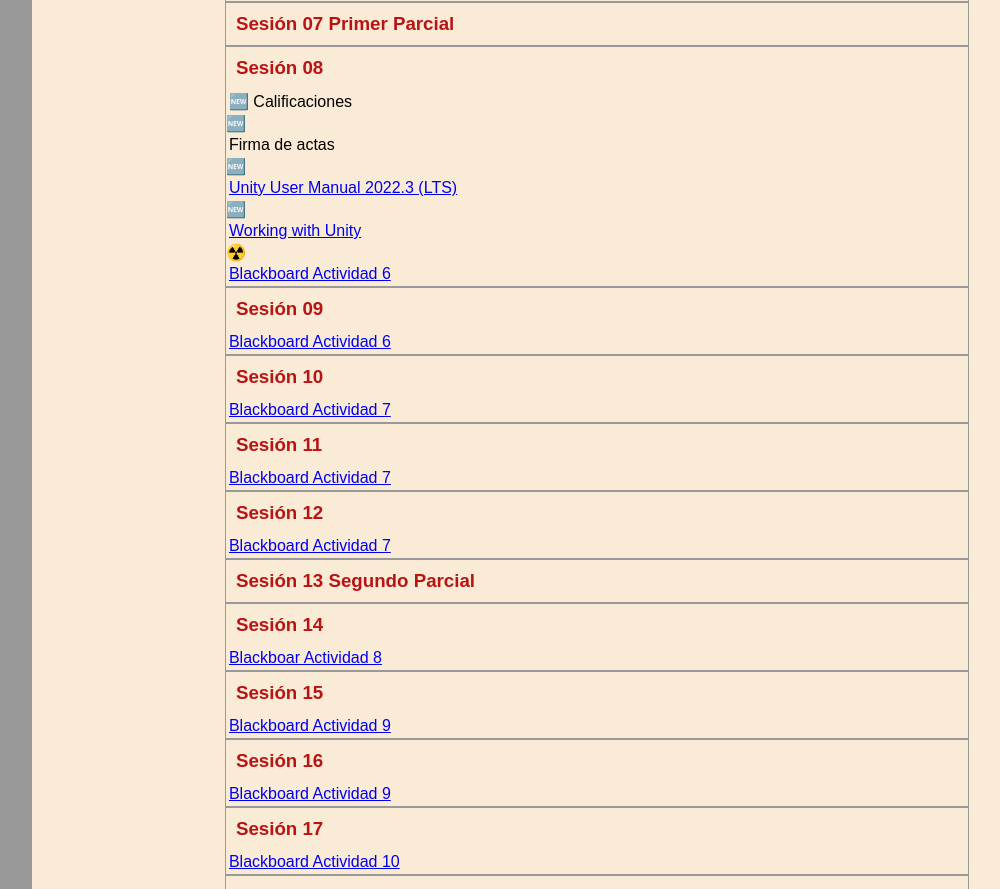
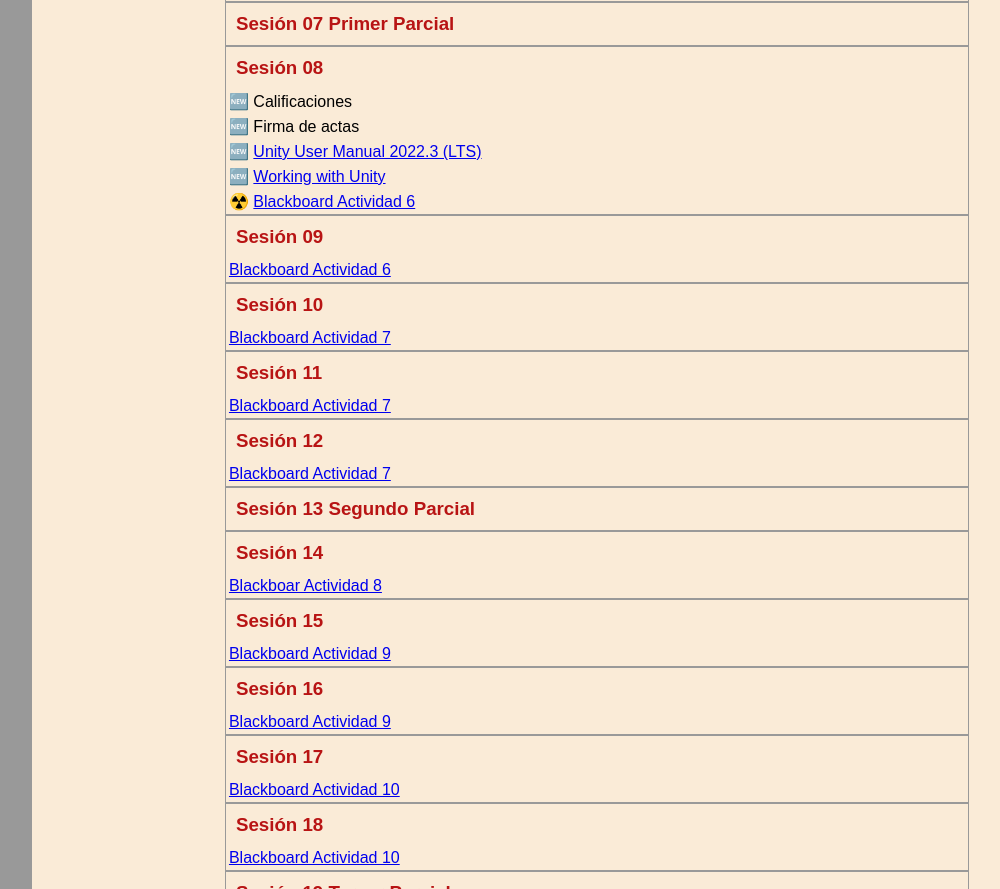
Before and after one commit to beztao01/motor, a plain HTML site: page index.html in a window 1280 px wide. Shown: the part 1001-1890 px from the top of the page, without its empty margins (118-1118 px from the left). Drawn offline with Linux system fonts and the light colour scheme.

Commit message:
change images sesion 08

```diff
--- a/index.html
+++ b/index.html
@@ -104,10 +104,10 @@
                     <h3><b>Sesión 08</b></h3>
                     <ul>
                         <li>🆕 Calificaciones</li>
-                        🆕<li>Firma de actas</li>
-                        🆕<li><a href="https://docs.unity3d.com/2022.3/Documentation/Manual/index.html" target="_blank" rel="noopener noreferrer">Unity User Manual 2022.3 (LTS)</a></li>
-                        🆕<li><a href="https://docs.unity3d.com/2022.3/Documentation/Manual/UnityOverview.html" target="_blank" rel="noopener noreferrer">Working with Unity</a></li>
-                        ☢️<li><a href="https://uvmonline.blackboard.com/webapps/login/">Blackboard Actividad 6</a></li>
+                        <li>🆕 Firma de actas</li>
+                        <li>🆕 <a href="https://docs.unity3d.com/2022.3/Documentation/Manual/index.html" target="_blank" rel="noopener noreferrer">Unity User Manual 2022.3 (LTS)</a></li>
+                        <li>🆕 <a href="https://docs.unity3d.com/2022.3/Documentation/Manual/UnityOverview.html" target="_blank" rel="noopener noreferrer">Working with Unity</a></li>
+                        <li>☢️ <a href="https://uvmonline.blackboard.com/webapps/login/">Blackboard Actividad 6</a></li>
                     </ul>
                 </section>
                 <section>
```
